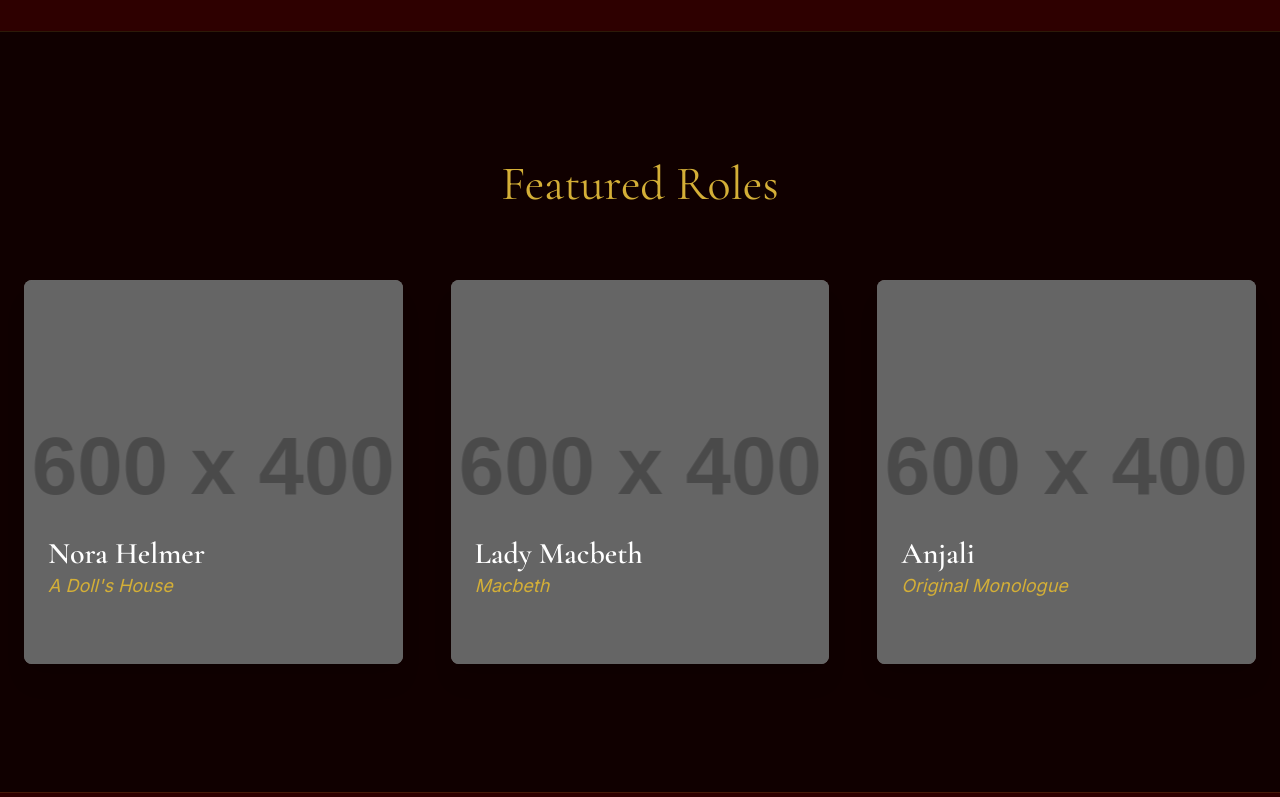
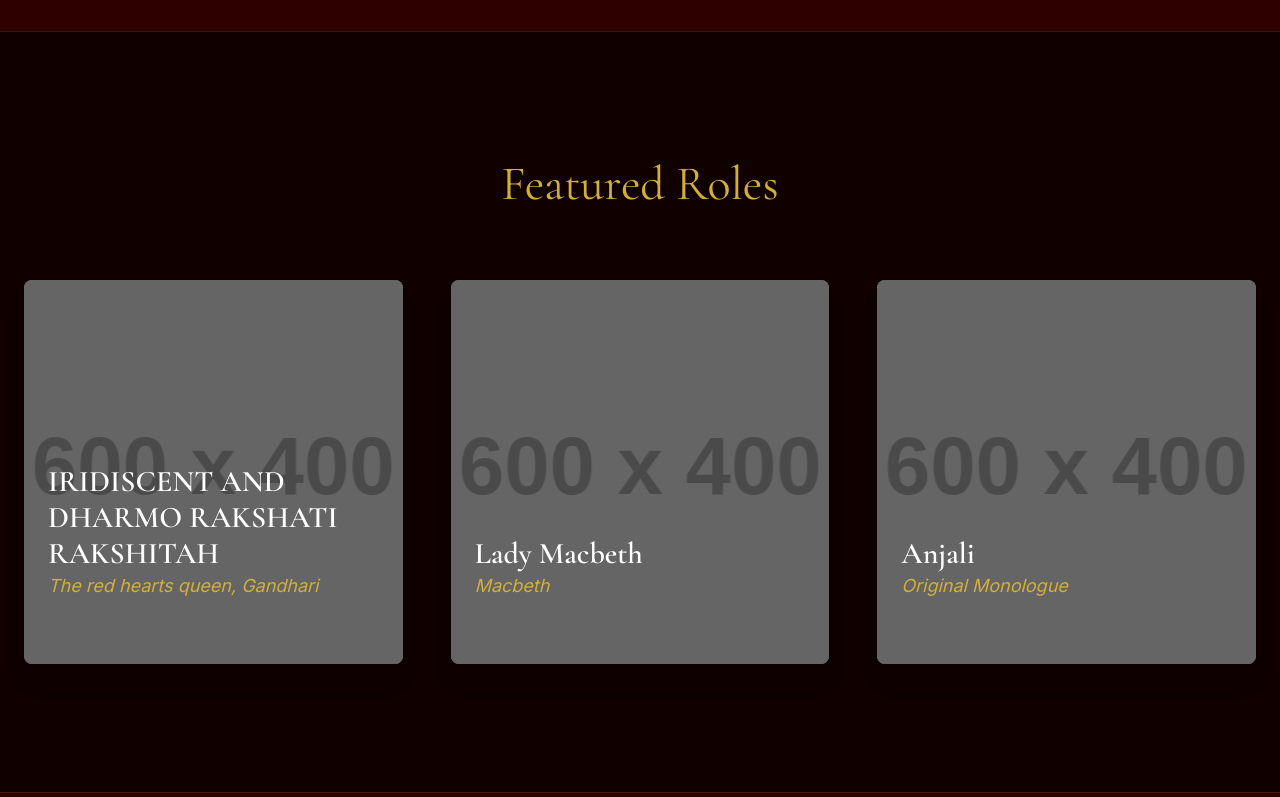
Before and after one commit to TheRealLaksh/Artist-Portfolio, a plain HTML site: page index.html in a window 1280 px wide. Shown: the part 1576-2373 px from the top of the page. Drawn offline with nearby package versions, Linux system fonts and the light colour scheme; placeholder pictures from the web are drawn by us.

Commit message:
Update index.html

```diff
--- a/index.html
+++ b/index.html
@@ -52,7 +52,7 @@
         <header id="home" class="h-screen w-full flex flex-col justify-center items-center relative text-center bg-cover bg-center bg-no-repeat bg-fixed" style="background-image: linear-gradient(rgba(16, 0, 0, 0.8), rgba(16, 0, 0, 0.8)), url('https://placehold.co/1920x1080/100000/FFF8E1?text=Shriya+Shruti+Misra');">
             <div class="animate-on-scroll fade-in-up visible">
                 <h1 class="text-6xl md:text-8xl font-serif font-bold text-white tracking-wider">Shriya Shruti Misra</h1>
-                <p class="mt-4 text-xl md:text-2xl text-brand-gold font-semibold tracking-widest">Actor • Storyteller • IB Scholar</p>
+                <p class="mt-4 text-xl md:text-2xl text-brand-gold font-semibold tracking-widest">Stage Artist  • Storyteller • Singer</p>
                 <a href="#portfolio" class="mt-8 inline-block px-8 py-3 bg-brand-gold text-brand-dark font-bold rounded-lg text-lg uppercase tracking-wider hover:bg-brand-cream hover:scale-105 transition-transform duration-300">
                     View My Work
                 </a>
@@ -88,8 +88,8 @@
                     <div class="grid grid-cols-1 lg:grid-cols-3 gap-12">
                         <article onclick="showRolePage('role-1')" class="portfolio-card group relative h-96 rounded-lg shadow-xl overflow-hidden animate-on-scroll scale-up cursor-pointer" style="background-image: url('https://placehold.co/600/400/4d0000/d4af37?text=Nora+Helmer');">
                             <div class="absolute inset-0 bg-black/50 group-hover:bg-black/70 transition-colors duration-300 flex flex-col justify-end p-6 text-left">
-                                <h3 class="text-3xl font-serif font-semibold text-white">Nora Helmer</h3>
-                                <p class="text-lg text-brand-gold mb-4 italic">A Doll's House</p>
+                                <h3 class="text-3xl font-serif font-semibold text-white">IRIDISCENT AND DHARMO RAKSHATI RAKSHITAH</h3>
+                                <p class="text-lg text-brand-gold mb-4 italic">The red hearts queen, Gandhari</p>
                                 <p class="opacity-0 group-hover:opacity-100 transition-opacity duration-300 text-brand-cream">Click to view performance details</p>
                             </div>
                         </article>
```
